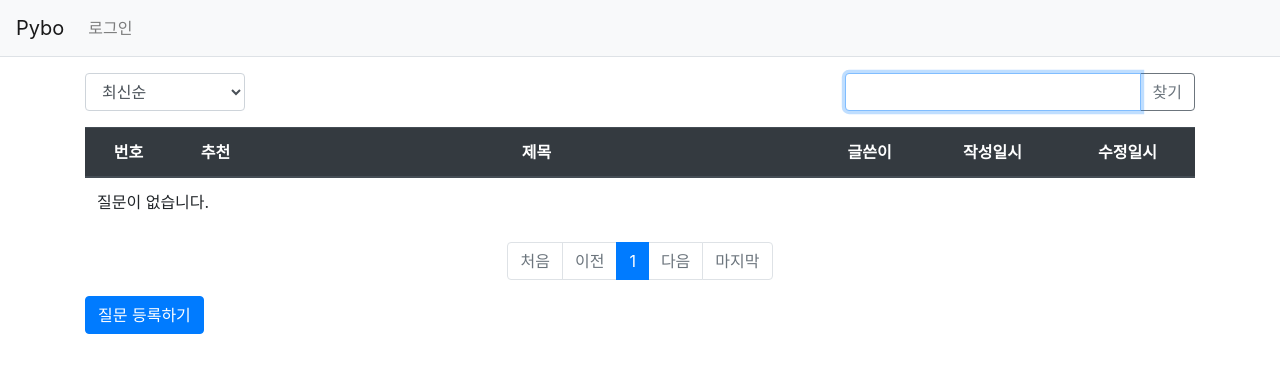
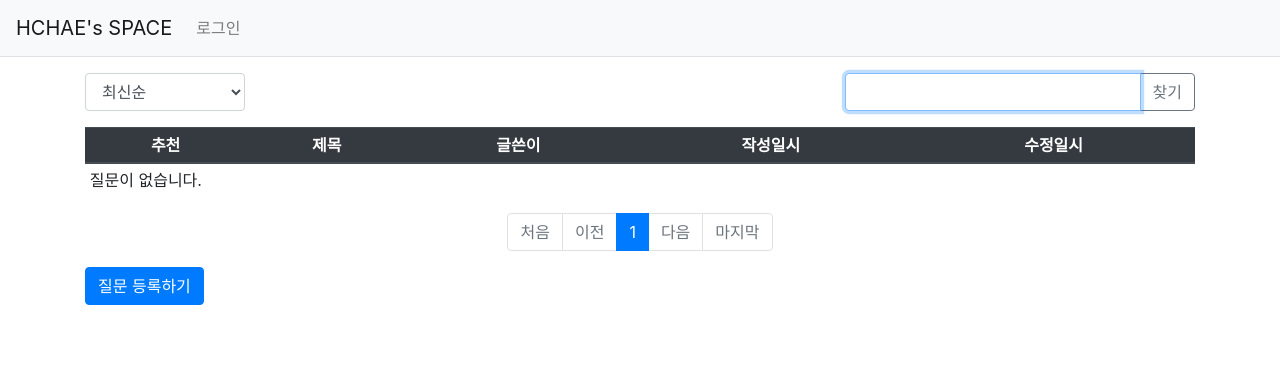
Before and after one commit to hchaeKR/pybo, a Django app: page / in a window 1280 px wide. Shown: the top 373 px of the page. Run offline with Django 3.2, Linux system fonts and the light colour scheme; data that the repository does not hold is empty; parts of the project's set-up code (start-up, migrations or seed data) failed here and were passed over; some libraries are stand-ins or nearby versions.

Commit message:
change title/logo typo, customize table layout

```diff
--- a/templates/base.html
+++ b/templates/base.html
@@ -16,7 +16,7 @@
     <!-- favicon.ico -->
     <link rel="icon" type="image/x-icon" href="{% static 'favicon.ico' %}">
     <link rel="shortcut icon" type="image/x-icon" href="{% static 'favicon.ico' %}">
-    <title>파이보</title>
+    <title>HCHAE's SPACE</title>
 </head>
 <body>
 {% include "navbar.html" %}
--- a/templates/navbar.html
+++ b/templates/navbar.html
@@ -1,6 +1,6 @@
 <!-- 네비게이션바 -->
 <nav class="navbar navbar-expand-lg navbar-light bg-light border-bottom">
-    <a class="navbar-brand" href="{% url 'pybo:index' %}">Pybo</a>
+    <a class="navbar-brand" href="{% url 'pybo:index' %}">HCHAE's SPACE</a>
     <button class="navbar-toggler ml-auto" type="button" data-toggle="collapse" data-target="#navbarNav"
         aria-controls="navbarNav" aria-expanded="false" aria-label="Toggle navigation">
         <span class="navbar-toggler-icon"></span>
--- a/templates/pybo/question_list.html
+++ b/templates/pybo/question_list.html
@@ -20,12 +20,17 @@
                 </div>
         </div>
     </div>
-    <table class="table">
+    <table class="table table-sm">
         <thead>
             <tr class="text-center thead-dark">
+                <!--
                 <th>번호</th>
+                -->
                 <th>추천</th>
+                <!--
                 <th style="width: 50%;">제목</th>
+                -->
+                <th>제목</th>
                 <th>글쓴이</th>
                 <th>작성일시</th>
                 <th>수정일시</th>
@@ -36,9 +41,11 @@
             {% for question in question_list %}
             <tr class="text-center">
                 <!-- 번호 = 전체건수 - 시작인덱스 - 현재인덱스 + 1 -->
+                <!--
                 <td>
                     {{ question_list.paginator.count|sub:question_list.start_index|sub:forloop.counter0|add:1 }}
                 </td>
+                -->
                 <td>
                     {% if question.voter.all.count > 0 %}
                     <span class="badge badge-warning px-2 py-1">{{ question.voter.all.count }}</span>
```
